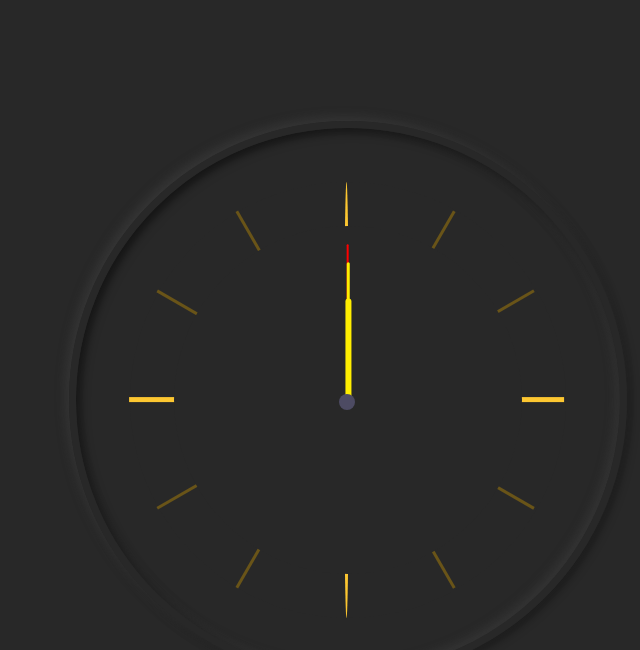
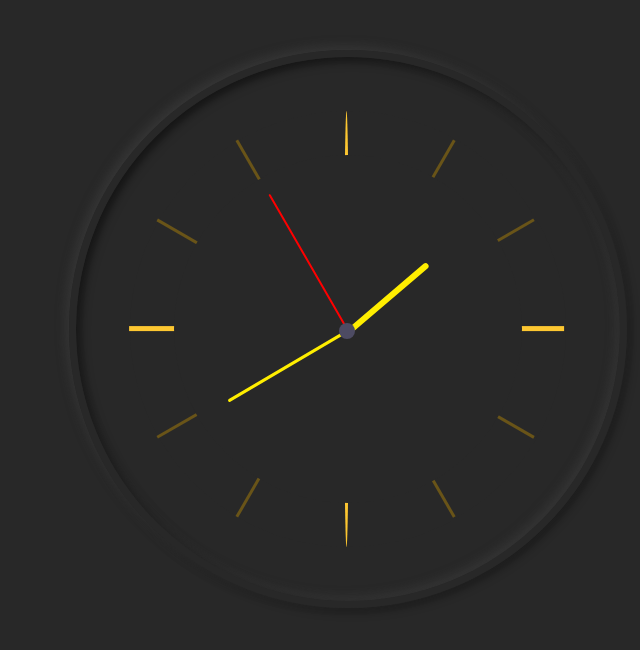
Before and after one commit to Samiratalanchi/analogclock, a plain HTML site: page index.html in a window 1280 px wide. Shown: the whole page, without its empty margins (292-932 px from the left). Drawn offline with Linux system fonts and the light colour scheme.

Commit message:
add js codes

```diff
--- a/index.html
+++ b/index.html
@@ -1,6 +1,7 @@
 <head>
     <title>Analog clock</title>
     <link rel="stylesheet" href="./main.css">
+    <script src="myjs.js"></script>
 </head>
 <body>
     <div id="clock">
--- a/main.css
+++ b/main.css
@@ -8,6 +8,7 @@ body {
     display: flex;
     flex: 1;
     align-items: center;
+    flex-direction: column;
 }
 #clock {
     width: 30rem;
--- /dev/null
+++ b/myjs.js
@@ -0,0 +1,23 @@
+var secondHand = document.querySelector('.second-hand');
+var minsHand = document.querySelector('.min-hand');
+var hourHand = document.querySelector('.hour-hand');
+
+function setDate() {
+  const now = new Date();
+
+  const seconds = now.getSeconds();
+  const secondsDegrees = ((seconds / 60) * 360) + 90;
+  document.querySelector('.second-hand').style.transform = `rotate(${secondsDegrees}deg)`;
+
+  const mins = now.getMinutes();
+  const minsDegrees = ((mins / 60) * 360) + ((seconds/60)*6) + 90;
+  document.querySelector('.min-hand').style.transform = `rotate(${minsDegrees}deg)`;
+
+  const hour = now.getHours();
+  const hourDegrees = ((hour / 12) * 360) + ((mins/60)*30) + 90;
+  document.querySelector('.hour-hand').style.transform = `rotate(${hourDegrees}deg)`;
+}
+
+setInterval(setDate, 1000);
+
+setDate();
```
